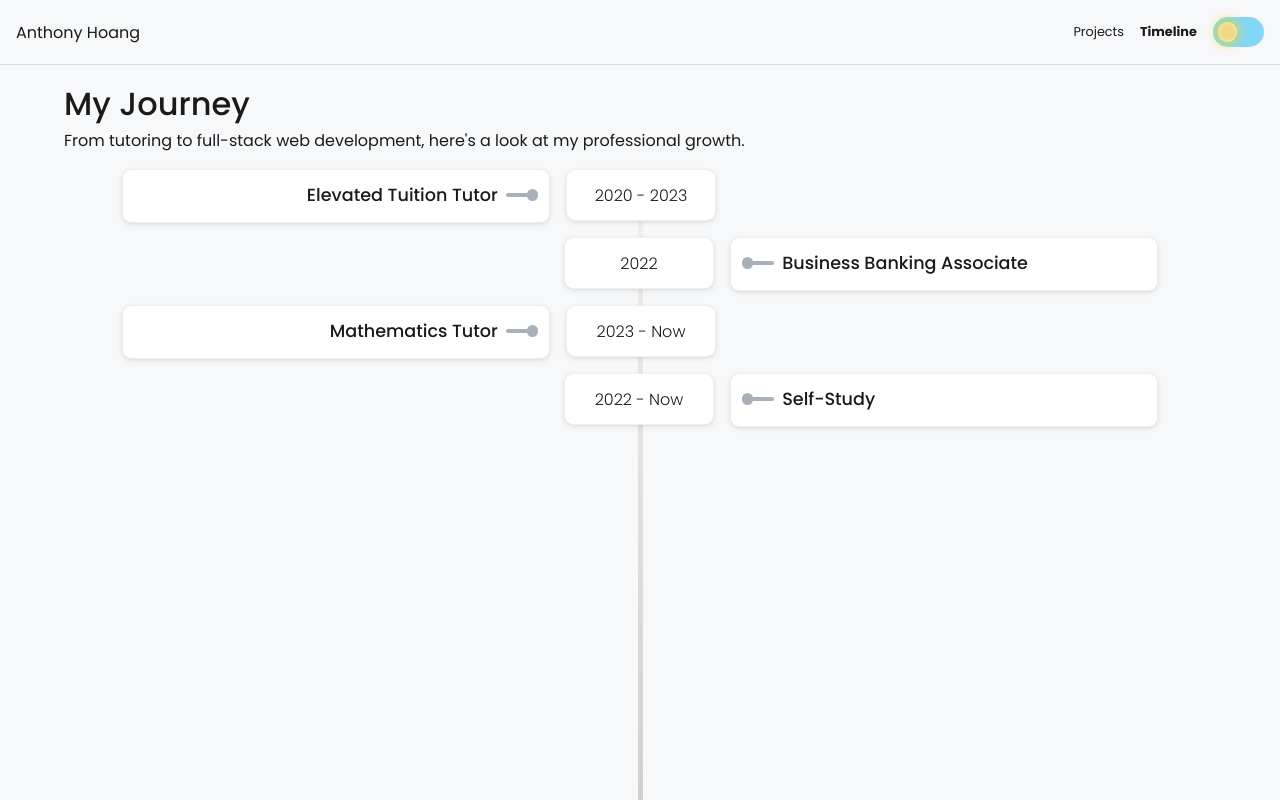
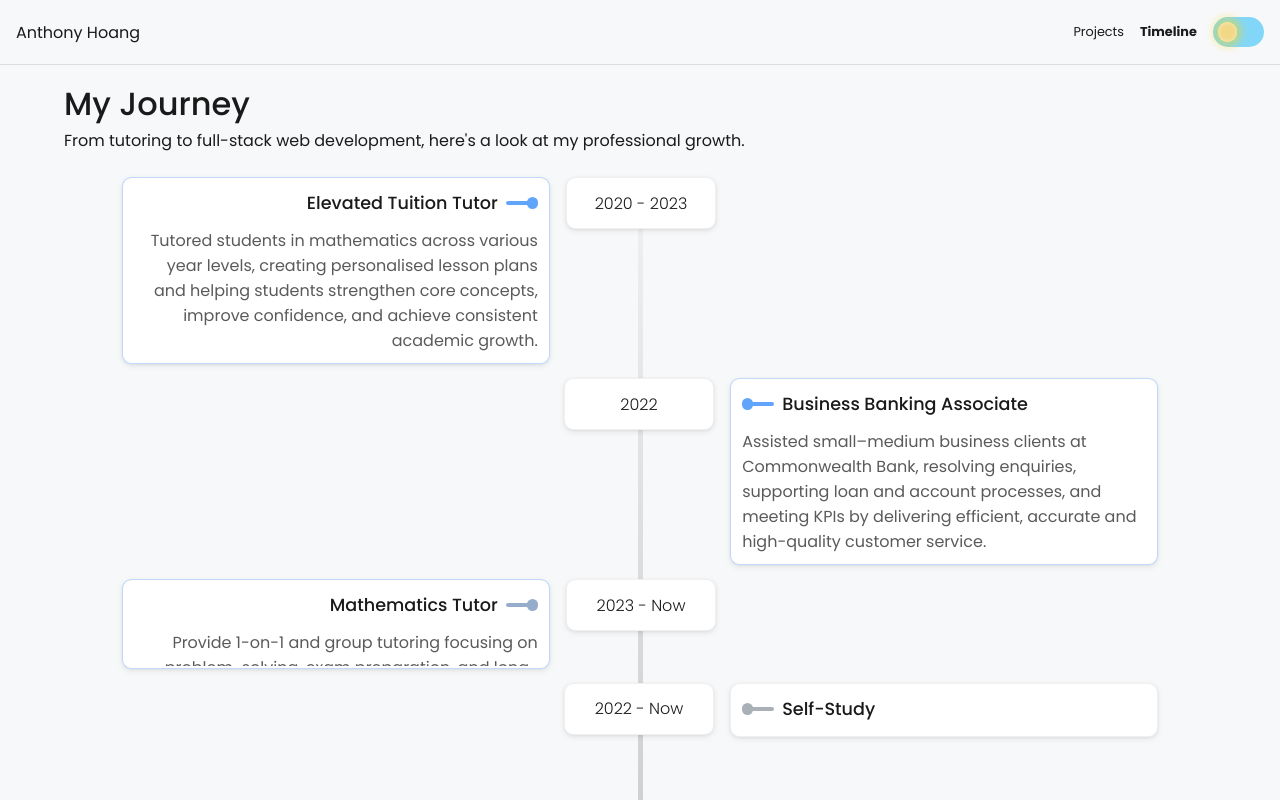
Before and after one commit to AntH117/anthonyhoang-dev, a React (Create React App) app: page /timeline in a window 1280 px wide. Built offline with nearby package versions, Linux system fonts and the light colour scheme.

Commit message:
Made the expand/appear states persist between changing themes and text align to match desktop styling

```diff
--- a/src/sections/Timeline.js
+++ b/src/sections/Timeline.js
@@ -19,8 +19,7 @@ function useBreakpoint(breakpoint = 900) {
 }
 
 export default function Timeline() {
-    const { darkMode } = useTheme();
-    const timings = [1000, 2000, 3000, 4000]
+    const timings = 700;
     const isLargeScreen = useBreakpoint(900);
     const [desktop, setDestop] = React.useState(isLargeScreen)
     React.useEffect(() => {
@@ -28,9 +27,12 @@ export default function Timeline() {
     }, [isLargeScreen])
 
     function TimelineSegment({date, title, desctiption, icon, delay, pos}) {
+        const hasAppered = React.useRef(false);
+        const hasExpanded = React.useRef(false)
+        const { darkMode } = useTheme();
 
         function Segment() {
-            const [expanded, setExpanded] = React.useState(false)
+            const [expanded, setExpanded] = React.useState(hasExpanded.current)
             const descRef = React.useRef(null)
             const [appear, setAppear] = React.useState(false)
 
@@ -38,34 +40,50 @@ export default function Timeline() {
                 if (expanded && descRef.current) {
                     const height = descRef.current.scrollHeight;
                     descRef.current.style.height = `${height}px`;
+                    hasExpanded.current = true;
                 } else if (descRef.current) {
                     descRef.current.style.height = "0px";
+                    hasExpanded.current = false;
                 }
             }, [expanded]);
 
             // Auto Expand
             React.useEffect(() => {
+                if (!hasExpanded.current) {
                 setTimeout(() => {
                     setExpanded(true)
-                }, timings.at(-1) + delay)
+                }, timings * 4 + delay)
+                }
             }, [])
 
             // Set appear for first time
             React.useEffect(() => {
-                setTimeout(() => {
+                if (!hasAppered.current) {
+                 setTimeout(() => {
                     setAppear(true)
                 }, delay)
+                }
             }, [])
 
 
-            return appear &&
+            return (appear || hasAppered.current) &&
                 <div className={`segment-body`}>
                     <div className='segment-left'>
-                        <motion.div initial={{ opacity: 0, transform: 'translateY(10px)'}} animate={{ opacity: 1, transform: 'translateY(0px)', transition: {duration: 0.5} }} className={`segment-date ${darkMode && 'dark'}`}>
+                        <motion.div
+                            initial={hasAppered.current ? false : { opacity: 0, transform: 'translateY(10px)'}}
+                            animate={{ opacity: 1, transform: 'translateY(0px)', transition: {duration: 0.5} }}
+                            className={`segment-date ${darkMode && 'dark'}`}
+                            onAnimationComplete={() => hasAppered.current = true}
+                        >
                             {date}
                         </motion.div>
                     </div>
-                    <motion.div initial={{ opacity: 0, transform: 'translateX(50px)'}} animate={{ opacity: 1, transform: 'translateX(0px)', transition: {duration: 0.5, delay: 0.5} }} className={`segment-right ${expanded && 'expanded'}`}>
+                    <motion.div
+                        initial={hasAppered.current ? false : { opacity: 0, transform: 'translateX(50px)'}}
+                        animate={{ opacity: 1, transform: 'translateX(0px)',
+                        transition: {duration: 0.5, delay: 0.5} }}
+                        className={`segment-right ${expanded && 'expanded'}`}
+                        >
                         <div className={`segment-title`} onClick={() => setExpanded(!expanded)}>
                             <div className='anchor-body'>
                                 <div className='anchor-circle' style={expanded ? {} : {backgroundColor: '#A9B0B8'}}></div>
@@ -86,13 +104,16 @@ export default function Timeline() {
             const [appear, setAppear] = React.useState(false)
 
             React.useEffect(() => {
-                setTimeout(() => {
+                if (!hasAppered.current) {
+                 setTimeout(() => {
                     setAppear(true)
                 }, delay)
+                }
             }, [])
 
+
             function DesktopCard() {
-                const [expanded, setExpanded] = React.useState(false)
+                const [expanded, setExpanded] = React.useState(hasExpanded.current)
                 const descRef = React.useRef(null)
                 const position = pos % 2 ? 'left' : 'right'
 
@@ -100,8 +121,10 @@ export default function Timeline() {
                     if (expanded && descRef.current) {
                         const height = descRef.current.scrollHeight;
                         descRef.current.style.height = `${height}px`;
+                        hasExpanded.current = true;
                     } else if (descRef.current) {
                         descRef.current.style.height = "0px";
+                        hasExpanded.current = false;
                     }
                 }, [expanded]);
 
@@ -109,7 +132,7 @@ export default function Timeline() {
                 React.useEffect(() => {
                     setTimeout(() => {
                         setExpanded(true)
-                    }, timings.at(-1) + 500)
+                    }, timings * 4 + 500)
                 }, [])
 
                 const variants = {
@@ -125,7 +148,7 @@ export default function Timeline() {
 
 
                 return (
-                 <motion.div initial={position === 'left' ? variants.left : variants.right} animate={{ opacity: 1, transform: 'translateX(0px)', transition: {duration: 0.5, delay: 0.5} }} style={{width: '35%'}} className={`segment-right ${expanded && 'expanded'}`}>
+                 <motion.div initial={hasAppered.current ? false : (position === 'left' ? variants.left : variants.right)} animate={{ opacity: 1, transform: 'translateX(0px)', transition: {duration: 0.5, delay: 0.5} }} style={{width: '35%'}} className={`segment-right ${expanded && 'expanded'}`}>
                     <div className={`segment-title`} onClick={() => setExpanded(!expanded)} style={position === 'left' ? {justifyContent: 'end'} : {}}>
                         {position === 'right' && <div className='anchor-body'>
                             <div className='anchor-circle' style={expanded ? {} : {backgroundColor: '#A9B0B8'}}></div>
@@ -139,7 +162,13 @@ export default function Timeline() {
                             <div className='anchor-circle-left' style={expanded ? {} : {backgroundColor: '#A9B0B8'}}></div>
                         </div>}
                     </div>
-                    <div className='segment-description' ref={descRef} style={expanded ? {paddingBottom: '0.5rem'} : {}}>
+                    <div className='segment-description'
+                        ref={descRef}
+                        style={{
+                            ...(expanded && { paddingBottom: '0.5rem' }),
+                            ...(position === 'left'  && { textAlign: 'end' }),
+                            ...(position === 'right'  && { textAlign: 'start' }),
+                        }}>
                         {desctiption}
                     </div>
                 </motion.div>
@@ -149,9 +178,14 @@ export default function Timeline() {
             function DesktopDate() {
                 return (
                 <div className='segment-left'>
-                    <motion.div initial={{ opacity: 0, transform: 'translateY(10px)'}} animate={{ opacity: 1, transform: 'translateY(0px)', transition: {duration: 0.5} }} className={`segment-date ${darkMode && 'dark'}`}>
-                        {date}
-                    </motion.div>
+                        <motion.div
+                            initial={hasAppered.current ? false : { opacity: 0, transform: 'translateY(10px)'}}
+                            animate={{ opacity: 1, transform: 'translateY(0px)', transition: {duration: 0.5} }}
+                            className={`segment-date ${darkMode && 'dark'}`}
+                            onAnimationComplete={() => hasAppered.current = true}
+                        >
+                            {date}
+                        </motion.div>
                 </div>
                 )
             }
@@ -163,7 +197,7 @@ export default function Timeline() {
                     </div>
                 )
             }
-            return appear &&
+            return (appear || hasAppered.current) &&
                 <div className='segment-body' style={{justifyContent: 'center'}}>
                     {pos % 2 ? <DesktopCard /> : <Blank />}
                     <DesktopDate />
@@ -175,7 +209,7 @@ export default function Timeline() {
         return desktop ? <DesktopSegment/> : <Segment />
     }
 
-    return <div className={`timeline-outer-body ${darkMode && 'dark'}`}>
+    return <div className={`timeline-outer-body`}>
         <div className='timeline-upper-body'>
             <div className='timeline-title'>
                 My Journey
@@ -191,7 +225,7 @@ export default function Timeline() {
                 </div>
             </div>
             {tempRoles.map((role, i) => {
-                return <TimelineSegment date={role.date} title={role.title} desctiption={role.description} icon={role.icon} delay={timings[i]} pos={i + 1}/>
+                return <TimelineSegment date={role.date} title={role.title} desctiption={role.description} icon={role.icon} delay={timings * (i + 1)} pos={i + 1}/>
             })}
         </div>
     </div>
--- a/src/styles/Timeline.css
+++ b/src/styles/Timeline.css
@@ -43,6 +43,7 @@
     flex-direction: column;
     gap: 1rem;
     padding-bottom: 1rem;
+    margin-top: 0.5rem;
 }
 
 .timeline-line-parent {
@@ -264,6 +265,8 @@
     transition: all 0.5s ease-in-out;
     color: var(--text-sub);
     height: 0px;
+    display: flex;
+    text-align: start;
 }
 
 /* Larger Devices */
```
